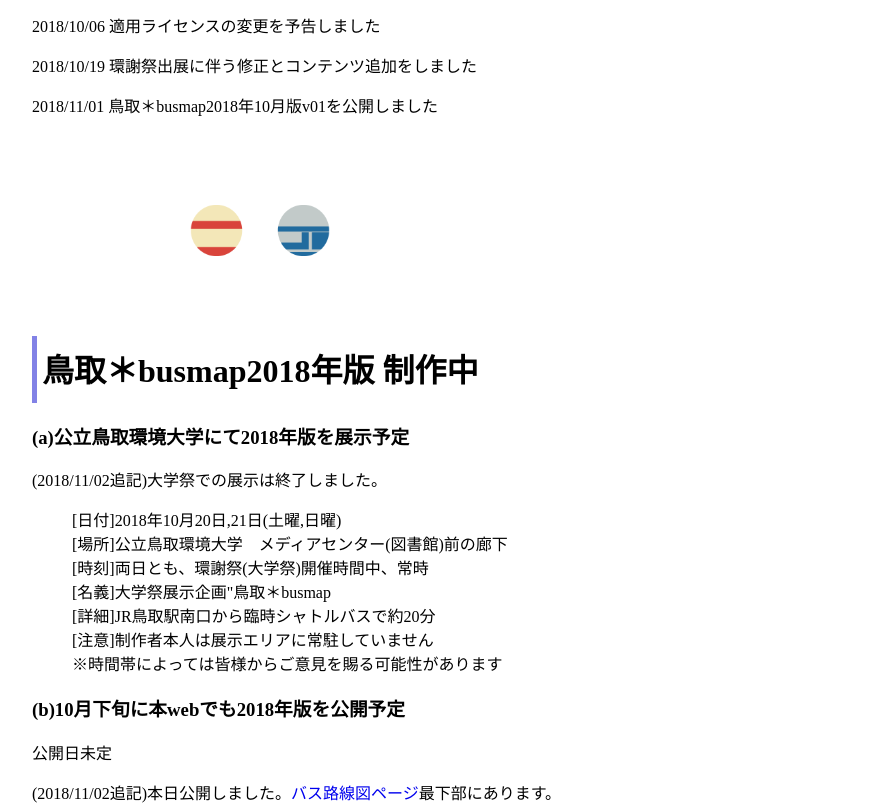
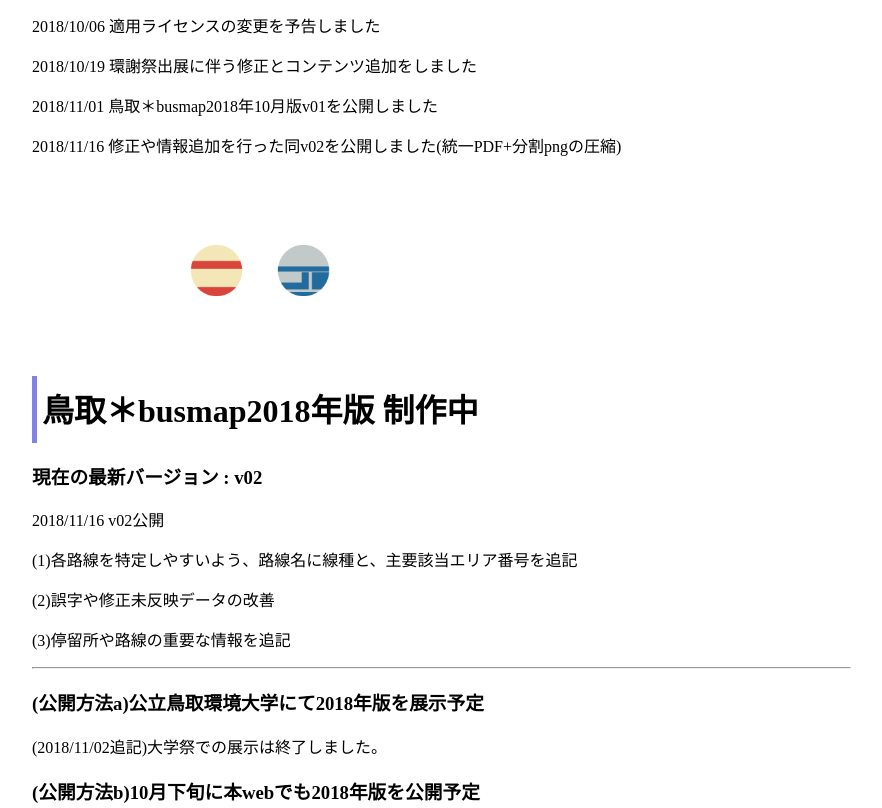
Before and after one commit to kotodu/tottori, a plain HTML site: page index.html in a window 1280 px wide. Shown: the part 661-1469 px from the top of the page, without its empty margins (96-978 px from the left). Drawn offline with Linux system fonts and the light colour scheme.

Commit message:
TTbusmap2018_v02add
2018/11/16 鳥取＊busmap2018年度版のv02更新、旧路線図コンテンツの情報を更新

```diff
--- a/cont/let.js
+++ b/cont/let.js
@@ -13,8 +13,15 @@ logweb = [
     ['2018/10/06','10月20日-21日の環謝祭出展について記載しました'],
     ['2018/10/06','適用ライセンスの変更を予告しました'],
     ['2018/10/19','環謝祭出展に伴う修正とコンテンツ追加をしました'],
-    ['2018/11/01','鳥取＊busmap2018年10月版v01を公開しました']
+    ['2018/11/01','鳥取＊busmap2018年10月版v01を公開しました'],
+    ['2018/11/16','修正や情報追加を行った同v02を公開しました(統一PDF+分割pngの圧縮)'],
+    ['2018/11/16','日本交通東部地区バス路線図01の内容を2018年10月の情報に更新しました']
 ];
+
+let lastTTbusmap = [];
+
+lastTTbusmap = ['2018/11/16 v02公開','(1)各路線を特定しやすいよう、路線名に線種と、主要該当エリア番号を追記','(2)誤字や修正未反映データの改善','(3)停留所や路線の重要な情報を追記'];
+
 
 // バス路線図変数
 // ['リンク','公開バージョン','対応年月日','名称','属性','説明','License','更新履歴','データ量']
--- a/index.html
+++ b/index.html
@@ -40,8 +40,9 @@
 		<p id="i8"></p>
 		<p id="i9"></p>
 		<p id="i10"></p>
+		<p id="i11"></p>
 		<script>
-			console.log(logweb);
+			// console.log(logweb);
 			let i = 0;
 			for (i; i < logweb.length; i++){
 			document.getElementById('i'+(i+1)).textContent = logweb[i][0] + '   ' + logweb[i][1];
@@ -53,9 +54,21 @@
 		<img class="cimg" src="cont/nh_index.png" width=25% height=25% alt="topimage" title="topimage">
 		<div class="heading">
 		<h1>鳥取＊busmap2018年版 制作中</h1>
-		<h3>(a)公立鳥取環境大学にて2018年版を展示予定</h3>
+		<h3>現在の最新バージョン : v02</h3>
+		<p id="TT1"></p>
+		<p id="TT2"></p>
+		<p id="TT3"></p>
+		<p id="TT4"></p>
+		<script>
+			let tt = 0;
+			for (tt; tt < lastTTbusmap.length; tt++){
+			document.getElementById('TT'+(tt+1)).textContent = lastTTbusmap[tt];
+			};
+		</script>
+		<hr>
+		<h3>(公開方法a)公立鳥取環境大学にて2018年版を展示予定</h3>
 		<p>(2018/11/02追記)大学祭での展示は終了しました。</p>
-		<ul>
+		<!-- <ul>
 		<li>[日付]2018年10月20日,21日(土曜,日曜)</li>
 		<li>[場所]公立鳥取環境大学　メディアセンター(図書館)前の廊下</li>
 		<li>[時刻]両日とも、環謝祭(大学祭)開催時間中、常時</li>
@@ -63,8 +76,8 @@
 		<li>[詳細]JR鳥取駅南口から臨時シャトルバスで約20分</li>
 		<li>[注意]制作者本人は展示エリアに常駐していません</li>
 		<li>※時間帯によっては皆様からご意見を賜る可能性があります</li>
-		</ul>
-		<h3>(b)10月下旬に本webでも2018年版を公開予定</h3>
+		</ul> -->
+		<h3>(公開方法b)10月下旬に本webでも2018年版を公開予定</h3>
 		<p>公開日未定</p>
 		<p>(2018/11/02追記)本日公開しました。<a href="busroutemap.html">バス路線図ページ</a>最下部にあります。</p>
 		<br>
```
Also changed, not shown: busroutemap.html (+7 -6 lines), 4 other files.
